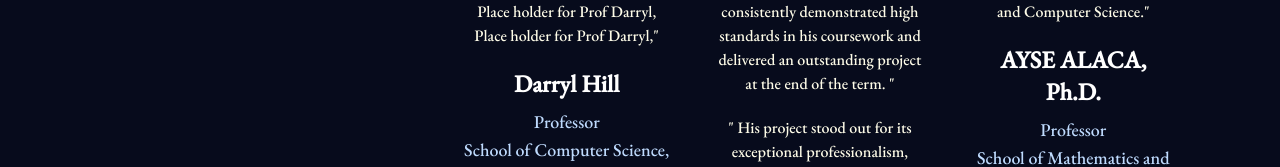
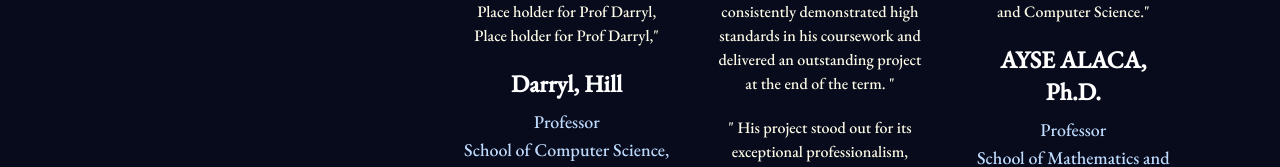
Before and after one commit to Jonathan03ant/Portfolio, a React (Vite) app: page /testimonies in a window 1280 px wide. Shown: the part 416-583 px from the top of the page. Built offline with nearby package versions, Linux system fonts and the light colour scheme; a web font is replaced by a local one.

Commit message:
Testimonies, Update,fix

```diff
--- a/src/Components/Routes/Testimonies.jsx
+++ b/src/Components/Routes/Testimonies.jsx
@@ -12,7 +12,7 @@ export default function Testimonies() {
                             "Place holder for Prof Darryl, Place holder for Prof Darryl, Place holder for Prof Darryl, Place holder for Prof Darryl,
                             Place holder for Prof Darryl, Place holder for Prof Darryl, Place holder for Prof Darryl,"
                         </p>
-                        <h5 class="mb-2 text-2xl font-bold font-rubik text-white">Darryl Hill </h5>
+                        <h5 class="mb-2 text-2xl font-bold font-rubik text-white">Darryl, Hill </h5>
                         <h6 class="text-lg font-rubik text-blue-200">
                             Professor
                         </h6>
```
